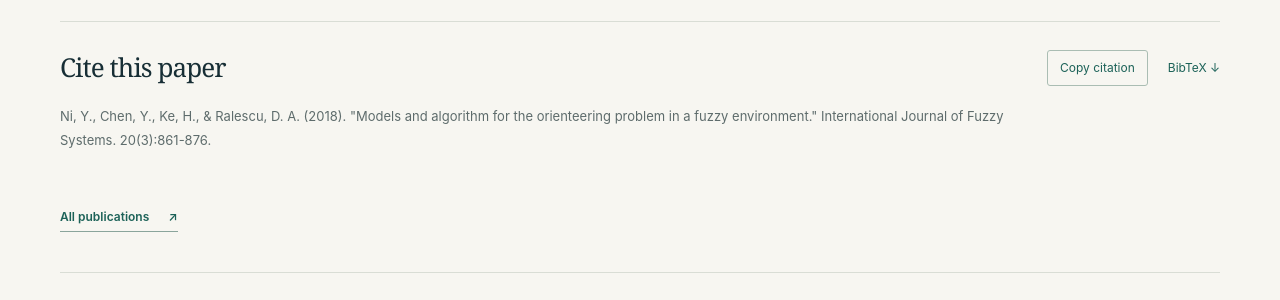
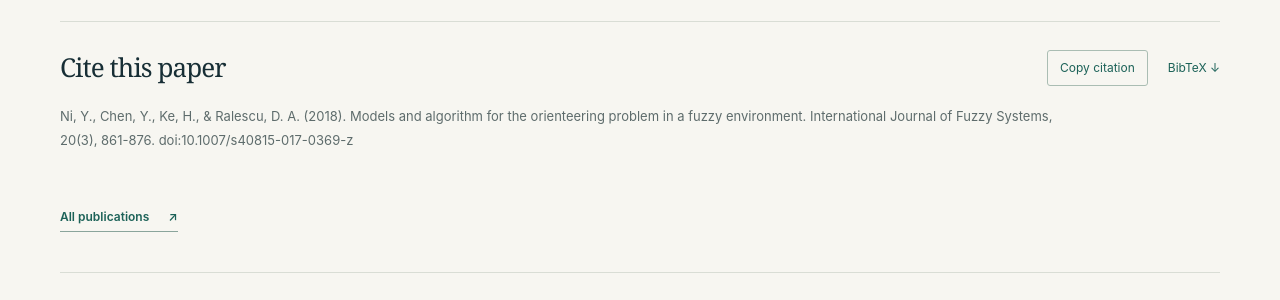
Before and after one commit to chenyi-edward/chenyi-edward.github.io, a Jekyll site: the page built from _publications/IJFS-2018.md, in a window 1280 px wide. Shown: the part 1434-1734 px from the top of the page. Built offline with Jekyll 4.4.1, drawn with Linux system fonts in a browser that asks for light colours.

Commit message:
Revise citation in IJFS-2018 publication entry
Updated citation format and added DOI link.

```diff
--- a/_publications/IJFS-2018.md
+++ b/_publications/IJFS-2018.md
@@ -8,7 +8,7 @@ excerpt: We often have to find an optimal route in a graph (e.g., a travel plan)
 date: 2018-03-01
 venue: International Journal of Fuzzy Systems
 paperurl: https://doi.org/10.1007/s40815-017-0369-z
-citation: Ni, Y., Chen, Y., Ke, H., & Ralescu, D. A. (2018). "Models and algorithm for the orienteering problem in a fuzzy environment." International Journal of Fuzzy Systems. 20(3):861-876.
+citation: Ni, Y., Chen, Y., Ke, H., & Ralescu, D. A. (2018). Models and algorithm for the orienteering problem in a fuzzy environment. International Journal of Fuzzy Systems, 20(3), 861-876. doi:10.1007/s40815-017-0369-z
 slug: ijfs-2018
 publication_details: 20(3), 861–876
 authors:
```
